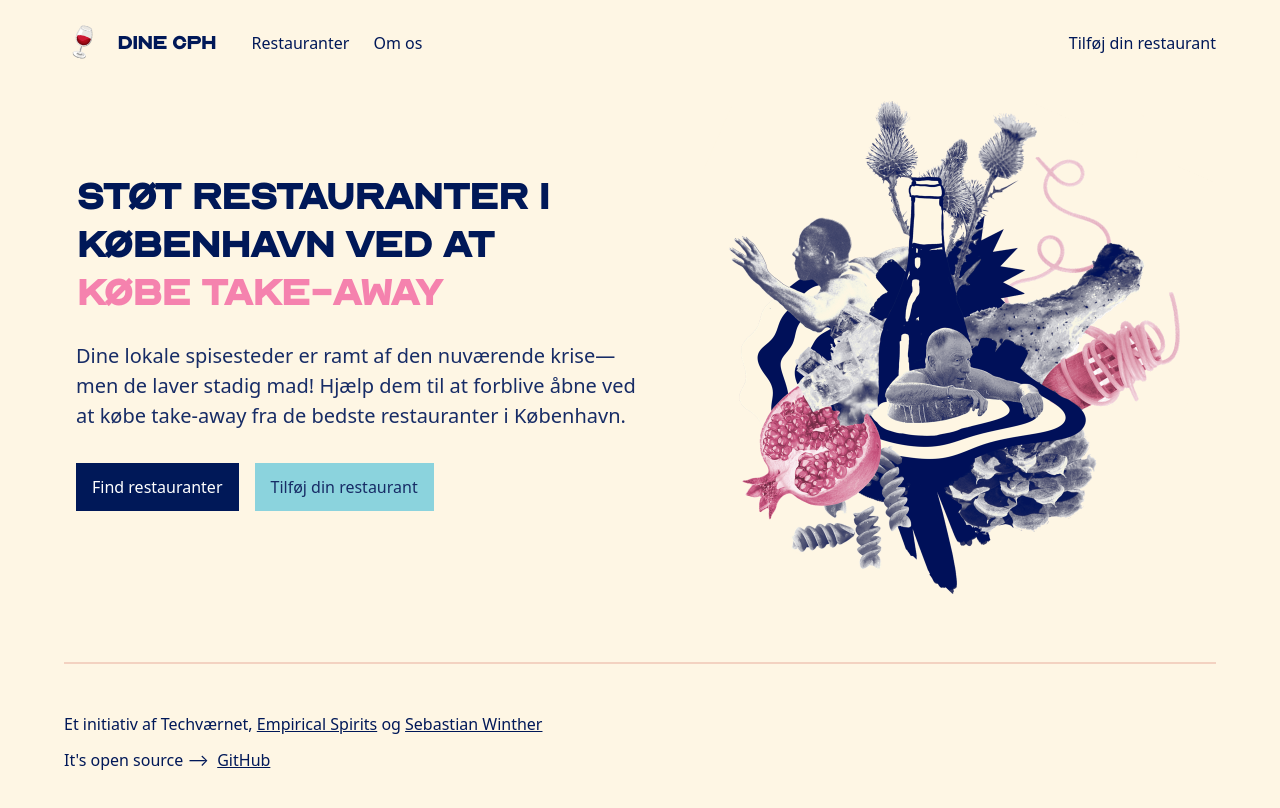
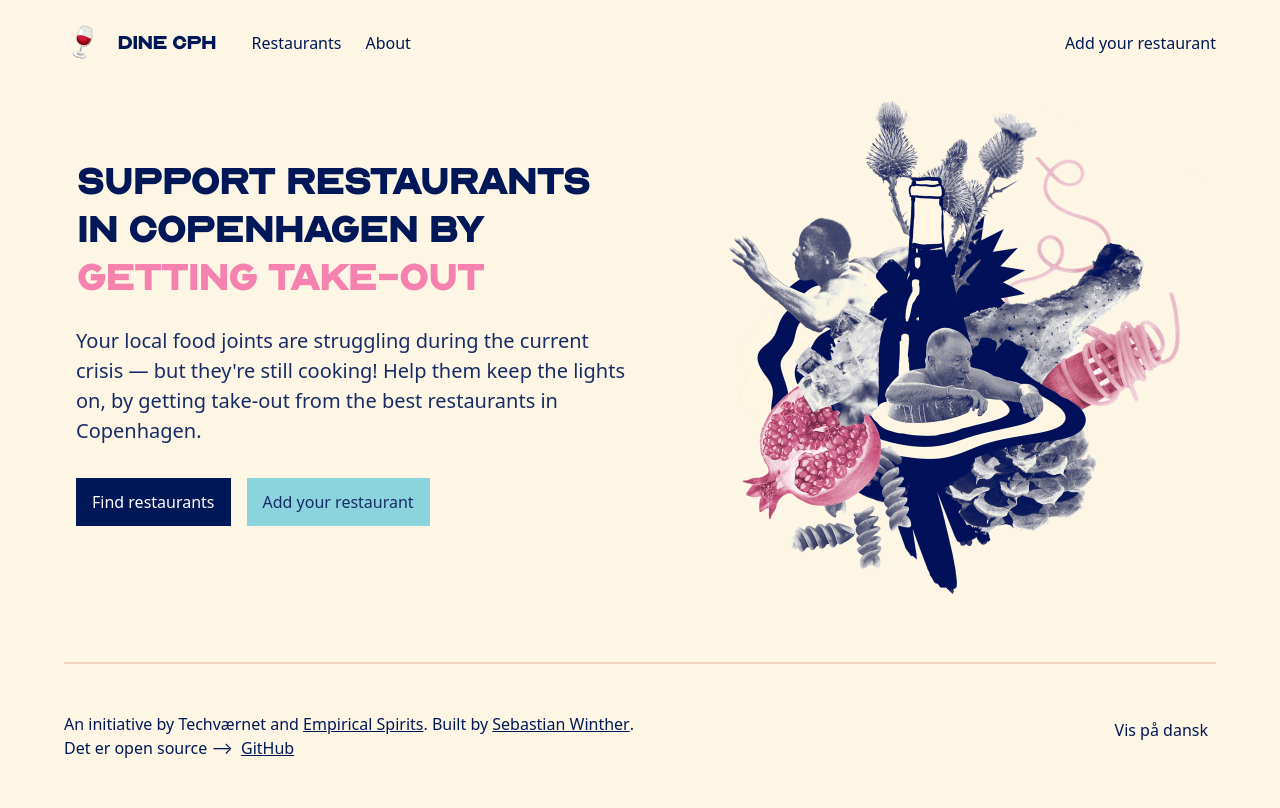
Before and after one commit to covid19-group/dinecph, a Next.js app: page / in a window 1280 px wide. Shown: the top 808 px of the page. Built offline with nearby package versions, Linux system fonts and the light colour scheme; a web font is replaced by a local one; what @tailwindcss/custom-forms would draw is missing.

Commit message:
added locale support, default english

```diff
--- a/components/Footer.js
+++ b/components/Footer.js
@@ -1,21 +1,26 @@
+import { useContext } from 'react'
+import LanguageSelector, { LanguageContext } from './LanguageSelector'
 import Link from 'next/link'
 import useBreakpoint from '../hooks/useBreakpoint'
 
 export default () => {
   const breakpoint = useBreakpoint()
+  const { language } = useContext(LanguageContext)
+  const content = pageContent[language]
   return (
     <footer className="px-3">
-      <div className="border-t-2 border-sand max-w-6xl py-12 mx-auto">
-        <p className="mb-3">
-          Et initiativ af{' '}
+      <div className="flex border-t-2 border-sand max-w-6xl py-12 mx-auto">
+        <div className="flex-1 mb-3">
+          <p className="">
+            {content.prefix}{' '}
             {
               // <a href="https://techvaernet.dk" target="_blank" rel="noopener">
             }
             Techværnet
             {
               // </a>
-          }
-          {', '}
+            }{' '}
+            {content.and}{' '}
             <a
               href="https://shop.empiricalspirits.co/"
               target="_blank"
@@ -23,7 +28,8 @@ export default () => {
             >
               Empirical Spirits
             </a>
-          {' og '}
+            {'. '}
+            {content.built}{' '}
             <a
               href="https://www.sebastianwinther.com"
               target="_blank"
@@ -31,10 +37,13 @@ export default () => {
             >
               Sebastian Winther
             </a>
+            .
           </p>
           <p>
-          It's open source&nbsp;⟶&nbsp;&nbsp;
+            {content.os}
+            {' ⟶ '}
             <a
+              className="ml-1"
               href="https://github.com/sjwinther/techvaernet-restaurants"
               target="_blank"
               rel="noopener"
@@ -42,6 +51,8 @@ export default () => {
               GitHub
             </a>
           </p>
+        </div>
+        <LanguageSelector />
       </div>
     </footer>
   )
@@ -52,3 +63,18 @@ const NavLink = ({ href, label }) => (
     <a className="font-medium mx-3">{label}</a>
   </Link>
 )
+
+const pageContent = {
+  'da-DK': {
+    prefix: 'Et initiativ af',
+    and: 'og',
+    built: 'Udviklet af',
+    os: "It's open source",
+  },
+  'en-GB': {
+    prefix: 'An initiative by',
+    and: 'and',
+    built: 'Built by',
+    os: 'Det er open source',
+  },
+}
--- a/components/Head.js
+++ b/components/Head.js
@@ -3,7 +3,7 @@ import Head from 'next/head'
 export default ({ children }) => {
   const title = 'DINE CPH'
   const description =
-    'Dine lokale spisesteder er ramt af den nuværende krise—men de laver stadig mad! Hjælp dem til at forblive åbne ved at købe take-away fra de bedste restauranter i København.'
+    "Your local food joints are struggling during the current crisis — but they're still cooking! Help them keep the lights on, by getting take-out from the best restaurants in Copenhagen."
   return (
     <Head>
       <meta name="viewport" content="initial-scale=1.0, width=device-width" />
--- /dev/null
+++ b/components/LanguageSelector.js
@@ -0,0 +1,34 @@
+import { useState, createContext, useContext } from 'react'
+
+const languages = {
+  'en-GB': 'Switch to English',
+  'da-DK': 'Vis på dansk',
+}
+
+export const LanguageContext = createContext()
+
+export function LanguageProvider({ children }) {
+  const [language, setLanguage] = useState('en-GB')
+  return (
+    <LanguageContext.Provider value={{ language, setLanguage }}>
+      {children}
+    </LanguageContext.Provider>
+  )
+}
+
+export default function LanguageSelector() {
+  const { language, setLanguage } = useContext(LanguageContext)
+  const opposite = Object.keys(languages).filter(i18n => i18n !== language)[0]
+  const label = languages[opposite]
+  return (
+    <LanguageProvider>
+      <div className="relative inline-block text-left ml-4">
+        <div onClick={() => setLanguage(opposite)}>
+          <button className="text-left inline-flex justify-center flex-shrink-0 px-2 py-2 leading-5 font-medium transition ease-in-out duration-150">
+            {label}
+          </button>
+        </div>
+      </div>
+    </LanguageProvider>
+  )
+}
--- a/components/Nav.js
+++ b/components/Nav.js
@@ -1,8 +1,25 @@
+import { useContext } from 'react'
 import Link from 'next/link'
+import { LanguageContext } from './LanguageSelector'
 import useBreakpoint from '../hooks/useBreakpoint'
 
 export default () => {
   const breakpoint = useBreakpoint()
+  const { language } = useContext(LanguageContext)
+  const content = {
+    map: { 'da-DK': 'Restauranter', 'en-GB': 'Restaurants' },
+    about: { 'da-DK': 'Om os', 'en-GB': 'About' },
+    submit: {
+      'da-DK': {
+        sm: 'Tilføj',
+        else: 'Tilføj din restaurant',
+      },
+      'en-GB': {
+        sm: 'Add',
+        else: 'Add your restaurant',
+      },
+    },
+  }
   return (
     <nav className="px-3 py-6">
       <div className="max-w-6xl flex items-center mx-auto">
@@ -22,13 +39,13 @@ export default () => {
               </h2>
             </a>
           </Link>
-          <NavLink href="/map" label="Restauranter" />
-          <NavLink href="/about" label="Om os" />
+          <NavLink href="/map" label={content.map[language]} />
+          <NavLink href="/about" label={content.about[language]} />
         </div>
         <div className="-mx-3">
           <NavLink
             href="/submit"
-            label={breakpoint.sm ? 'Tilføj din restaurant' : 'Tilføj'}
+            label={content.submit[language][breakpoint.sm ? 'else' : 'sm']}
           />
         </div>
       </div>
--- a/pages/_app.js
+++ b/pages/_app.js
@@ -1,8 +1,13 @@
 // import App from 'next/app'
 import '../css/base.css'
+import { LanguageProvider } from '../components/LanguageSelector'
 
 function MyApp({ Component, pageProps }) {
-  return <Component {...pageProps} />
+  return (
+    <LanguageProvider>
+      <Component {...pageProps} />
+    </LanguageProvider>
+  )
 }
 
 // Only uncomment this method if you have blocking data requirements for
--- a/pages/about.js
+++ b/pages/about.js
@@ -1,10 +1,14 @@
 import Link from 'next/link'
-
+import { useContext } from 'react'
+import { LanguageContext } from '../components/LanguageSelector'
 import Head from '../components/Head'
 import Nav from '../components/Nav'
 import Footer from '../components/Footer'
 
-export default () => (
+export default () => {
+  const { language } = useContext(LanguageContext)
+  const content = pageContent[language]
+  return (
     <>
       <Head />
       <div className="min-h-screen flex flex-col">
@@ -12,23 +16,21 @@ export default () => (
         <main className="flex-auto px-3 pt-16 pb-24">
           <div className="max-w-6xl mx-auto">
             <h2 className="font-extrabold text-2xl sm:text-3xl leading-none mb-6">
-            Om os
+              {content.title}
             </h2>
             <p className="max-w-xl text-navy-light text-lg mb-4">
-            Covid-19 krisen har ramt restaurant-scenen i København. Mange af dem
-            er begyndt at tilbyde take-away som en respons. Vi har lavet den her
-            side for at sprede ordet – inspireret af{' '}
+              {content.description}
               <a href="https://cellars.nyc" target="_blank" rel="noopener">
                 cellars.nyc
               </a>
               .
             </p>
             <p className="max-w-xl text-navy-light text-lg mb-4">
-            De fleste henvendelser til{' '}
+              {content.contact}
               <a href="mailto:martin@pelion.app">martin@pelion.app</a>.
             </p>
             <p className="max-w-xl text-navy-light text-lg">
-            Ris og ros til hjemmesiden til{' '}
+              {content.webmaster}
               <a href="mailto:sebastianwinther@gmail.com">
                 sebastianwinther@gmail.com
               </a>
@@ -40,3 +42,19 @@ export default () => (
       </div>
     </>
   )
+}
+
+const pageContent = {
+  'da-DK': {
+    title: 'Om os',
+    description: `COVID-19 krisen har ramt restaurant-scenen i København. Mange af dem er begyndt at tilbyde take-away som en respons. Vi har lavet den her side for at sprede ordet – inspireret af `,
+    contact: 'De fleste henvendelser til ',
+    webmaster: 'Ris og ros til hjemmesiden til ',
+  },
+  'en-GB': {
+    title: 'About os',
+    description: `The COVID-19 crisis has hit the Copenhagen restaurant scene hard. Many establishments have started offering take-out. We've made this site to help spread the word – inspired by `,
+    contact: 'Most inquiries: ',
+    webmaster: 'Site feedback: ',
+  },
+}
--- a/pages/index.js
+++ b/pages/index.js
@@ -1,10 +1,14 @@
 import Link from 'next/link'
-
+import { useContext } from 'react'
+import { LanguageContext } from '../components/LanguageSelector'
 import Head from '../components/Head'
 import Nav from '../components/Nav'
 import Footer from '../components/Footer'
 
-export default () => (
+export default () => {
+  const { language } = useContext(LanguageContext)
+  const content = pageContent[language]
+  return (
     <>
       <Head />
       <div className="min-h-screen flex flex-col">
@@ -13,19 +17,16 @@ export default () => (
           <div className="max-w-6xl flex items-center md:overflow-hidden mx-auto">
             <div className="flex-auto w-128 md:flex-shrink-0 pl-3 md:pr-16">
               <h1 className="max-w-xl font-extrabold text-4xl sm:text-5xl leading-none mb-6">
-              Støt restauranter i København ved at{' '}
-              <br className="hidden sm:inline" />
-              <span className="text-pink">købe take-away</span>
+                {content.titleBlue} <br className="hidden sm:inline" />
+                <span className="text-pink">{content.titlePink}</span>
               </h1>
               <p className="max-w-xl text-navy-light text-lg sm:text-xl mb-8">
-              Dine lokale spisesteder er ramt af den nuværende krise—men de
-              laver stadig mad! Hjælp dem til at forblive åbne ved at købe
-              take-away fra de bedste restauranter i København.
+                {content.description}
               </p>
               <div className="pr-3 sm:pr-0 sm:-m-2">
                 <Link href="/map">
                   <a className="w-full sm:w-auto h-12 btn btn-primary inline-flex items-center mb-3 sm:m-2">
-                  Find restauranter
+                    {content.find}
                     <span className="inline sm:hidden flex-auto text-right">
                       ⟶
                     </span>
@@ -33,7 +34,7 @@ export default () => (
                 </Link>
                 <Link href="/submit">
                   <a className="w-full sm:w-auto h-12 btn btn-secondary inline-flex items-center sm:m-2">
-                  Tilføj din restaurant
+                    {content.add}
                     <span className="inline sm:hidden flex-auto text-right">
                       ⟶
                     </span>
@@ -52,3 +53,21 @@ export default () => (
       </div>
     </>
   )
+}
+
+const pageContent = {
+  'da-DK': {
+    titleBlue: 'Støt restauranter i København ved at',
+    titlePink: 'købe take-away',
+    description: `Dine lokale spisesteder er ramt af den nuværende krise—men de laver stadig mad! Hjælp dem til at forblive åbne ved at købe take-away fra de bedste restauranter i København.`,
+    find: 'Find restauranter',
+    add: 'Tilføj din restaurant',
+  },
+  'en-GB': {
+    titleBlue: 'Support restaurants in Copenhagen by',
+    titlePink: 'getting take-out',
+    description: `Your local food joints are struggling during the current crisis — but they're still cooking! Help them keep the lights on, by getting take-out from the best restaurants in Copenhagen.`,
+    find: 'Find restaurants',
+    add: 'Add your restaurant',
+  },
+}
```
Lines whose indentation alone changed are shown as unchanged.
